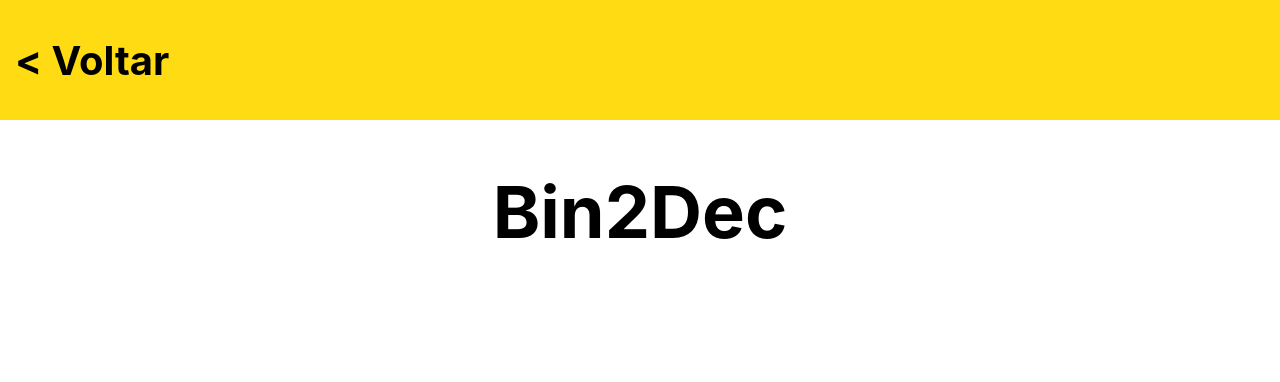
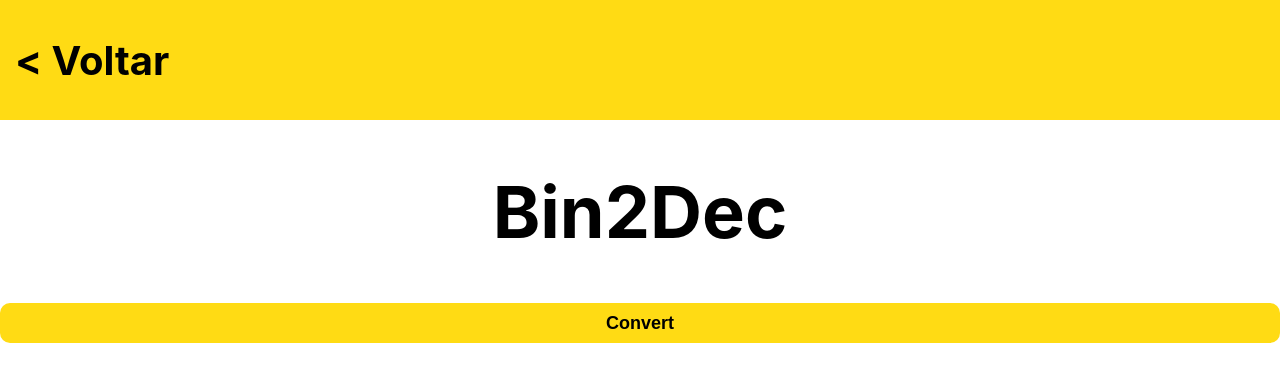
Before and after one commit to vitor-mat/App-Ideas-Project, a Next.js app: page /projects/begginer/bin2dec in a window 1280 px wide. Shown: the top 382 px of the page. Built offline with nearby package versions, Linux system fonts and the light colour scheme.

Commit message:
button component added

```diff
--- /dev/null
+++ b/src/components/DesignSystemElements/Button/index.tsx
@@ -0,0 +1,25 @@
+import { NextPage } from 'next';
+
+import * as S from './style';
+
+interface Props{
+  backgroundColor?: string;
+  maxWidth?: string;
+  margin?: string;
+  marginTop?: number;
+  onClickFunction?: () => void
+}
+
+export const Button:NextPage<Props> = ({ children, maxWidth="100%", marginTop=0, onClickFunction, backgroundColor, margin }) => {
+  return(
+    <S.Button
+      maxWidth={maxWidth}
+      marginTop={marginTop}
+      onClick={onClickFunction}
+      backgroundColor={backgroundColor}
+      margin={margin}
+    >
+      { children }
+    </S.Button>
+  )
+}
--- /dev/null
+++ b/src/components/DesignSystemElements/Button/style.tsx
@@ -0,0 +1,32 @@
+import styled from 'styled-components';
+
+import { colors } from '../../../styles/colors';
+
+interface ButtonType{
+  maxWidth: string;
+  marginTop: number;
+  backgroundColor?: string;
+  margin?: string;
+}
+
+export const Button = styled.button<ButtonType>`
+  width: 100%;
+  max-width: ${({maxWidth}) => maxWidth};
+  height: 40px;
+  border-radius: 10px;
+  padding: 5px;
+  border: none;
+  outline: none;
+  margin-top: ${({marginTop}) => marginTop}px;
+  cursor: pointer;
+  background: ${colors.yellow["100"]};
+  transition: .3s linear;
+  font-weight: 700;
+  font-size: 18px;
+  background: ${({backgroundColor}) => backgroundColor ? `${backgroundColor}` : ""};
+  margin: ${({margin}) => margin ? `${margin}` : ""};
+
+  &:active{
+    opacity: 0.7;
+  }
+`
--- a/src/pages/projects/begginer/bin2dec.tsx
+++ b/src/pages/projects/begginer/bin2dec.tsx
@@ -3,6 +3,7 @@ import { NextPage } from 'next';
 import { Navegation } from '../../../components/Navegation';
 import { HorizontalFlex } from '../../../components/DesignSystemElements/HorizontalFlex';
 import { Heading } from '../../../components/DesignSystemElements/Heading';
+import { Button } from '../../../components/DesignSystemElements/Button';
 
 const Bin2Dec: NextPage = () => {
   return(
@@ -15,6 +16,13 @@ const Bin2Dec: NextPage = () => {
           Bin2Dec
         </Heading>
       </HorizontalFlex>
+      <HorizontalFlex
+        justifyContent="center"
+      >
+        <Button>
+          Convert
+        </Button>
+      </HorizontalFlex>
     </>
   )
 }
```
